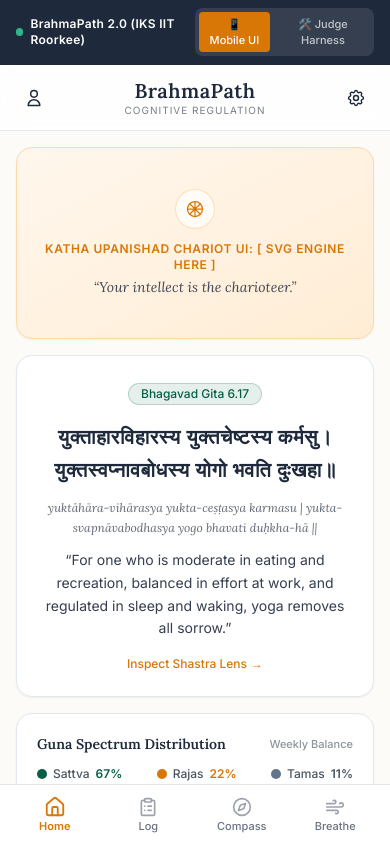
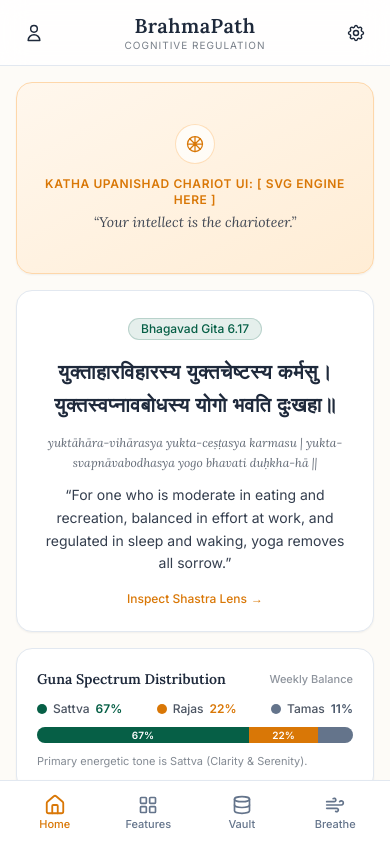
Before and after one commit to aayushm-stack/AAMIGA_serror, a React (Vite) app: page / in a window 390 px wide. Shown: the top 842 px of the page. Built offline with nearby package versions, Linux system fonts and the light colour scheme.

Commit message:
feat(nav): update mobile navigation architecture to 4 tabs with preserved DevHarness access

```diff
--- a/src/App.tsx
+++ b/src/App.tsx
@@ -13,6 +13,7 @@ import {
   BhavaCompassGrid,
   BhavaResultCard,
   type BhavaKey,
+  type BhavaItem,
   DoshaBalancingCard,
   GunaProgressBar,
   DashboardView,
@@ -20,8 +21,10 @@ import {
 } from './components';
 import dailyVersesData from './data/dailyVerses.json';
 
+type AppViewTab = 'home' | 'features' | 'vault' | 'breathe' | 'harness';
+
 /**
- * Main application interior connected to live IKS logic via useBrahmaPath().
+ * Main application content bound to the global IKS context and unified navigation.
  */
 function MainContent() {
   const {
@@ -32,19 +35,20 @@ function MainContent() {
     activeLensData,
     openShastraLens,
     closeShastraLens,
+    exportPlainJsonBackup,
+    exportEncryptedBackup,
   } = useBrahmaPath();
 
-  // Active view mode: production Mobile UI or full Judge/Dev Harness
-  const [viewMode, setViewMode] = useState<'mobile' | 'harness'>('mobile');
-  const [activeTab, setActiveTab] = useState<NavTab>('home');
+  // Navigation tab state: 'home' | 'features' | 'vault' | 'breathe' | 'harness'
+  const [activeTab, setActiveTab] = useState<AppViewTab>('home');
 
   // Bhava Compass interaction state
   const [selectedBhavaKey, setSelectedBhavaKey] = useState<BhavaKey | null>(null);
 
-  // Today's featured verse
+  // Today's featured shastra verse
   const todayVerse = dailyVersesData[1] || dailyVersesData[0];
 
-  // Convert Dosha diagnosis to Guna state for Milan's DoshaBalancingCard
+  // Derive dominant Guna for Milan's DoshaBalancingCard
   const dominantGunaType =
     gunaDistribution.sattva >= 55
       ? 'Sattva'
@@ -54,64 +58,52 @@ function MainContent() {
 
   return (
     <div className="min-h-screen bg-parchment text-charcoal font-sans antialiased">
-      {/* Top Banner to switch between Production Mobile UI & Deep Dev Harness */}
-      <div className="bg-charcoal text-white text-xs px-4 py-2 flex items-center justify-between border-b border-charcoal/30">
+      {/* ================= VIEW 1: DEVELOPER / JUDGE TEST HARNESS ================= */}
+      {activeTab === 'harness' ? (
+        <div>
+          {/* Header to quickly navigate back to the Mobile UI */}
+          <div className="bg-[#1E293B] text-white text-xs px-4 py-2.5 flex items-center justify-between border-b border-slate-700 sticky top-0 z-50 shadow-md">
             <div className="flex items-center gap-2">
-          <span className="w-2 h-2 rounded-full bg-emerald-400 animate-pulse"></span>
-          <span className="font-semibold tracking-wide">BrahmaPath 2.0 (IKS IIT Roorkee)</span>
+              <span className="w-2 h-2 rounded-full bg-amber-400 animate-pulse"></span>
+              <span className="font-semibold tracking-wide">
+                BrahmaPath Dev / Judge Harness Mode
+              </span>
             </div>
-        <div className="flex items-center gap-1.5 bg-white/10 p-1 rounded-lg">
             <button
               type="button"
-            onClick={() => setViewMode('mobile')}
-            className={`px-2.5 py-1 rounded text-[11px] font-medium transition ${
-              viewMode === 'mobile'
-                ? 'bg-terracotta text-white shadow-xs'
-                : 'text-white/70 hover:text-white'
-            }`}
+              onClick={() => setActiveTab('home')}
+              className="px-3 py-1 bg-[#D97706] text-white rounded text-xs font-semibold hover:bg-amber-700 transition flex items-center gap-1 shadow-xs"
             >
-            📱 Mobile UI
-          </button>
-          <button
-            type="button"
-            onClick={() => setViewMode('harness')}
-            className={`px-2.5 py-1 rounded text-[11px] font-medium transition ${
-              viewMode === 'harness'
-                ? 'bg-terracotta text-white shadow-xs'
-                : 'text-white/70 hover:text-white'
-            }`}
-          >
-            🛠️ Judge Harness
+              📱 Back to Mobile UI
             </button>
           </div>
+
+          {/* DevHarness component kept 100% intact for developer/judge evaluation */}
+          <DevHarness />
         </div>
-
-      {viewMode === 'harness' ? (
-        /* Full End-to-End Judge & Developer Test Harness */
-        <DevHarness />
       ) : (
-        /* Milan's Production Mobile-First Layout */
+        /* ================= VIEW 2: PRODUCTION MOBILE-FIRST UI ================= */
         <AppLayout>
-          {/* Top Bar with Shastra Trigger */}
+          {/* Top Bar with Settings (⚙️) icon switching to DevHarness */}
           <TopBar
             onProfileClick={() => openShastraLens('chariot')}
-            onSettingsClick={() => setViewMode('harness')}
+            onSettingsClick={() => setActiveTab('harness')}
           />
 
           <main className="p-4 space-y-4">
-            {/* ================= TAB 1: HOME ================= */}
+            {/* 1. HOME TAB */}
             {activeTab === 'home' && (
               <div className="space-y-4">
                 {/* Katha Upanishad Chariot Allegory */}
                 <ChariotHome />
 
-                {/* Daily Gita / Sutra Anchor Verse */}
+                {/* Daily Anchor Shloka */}
                 <DailyVerseCard
                   verse={todayVerse}
                   onOpenShastraLens={() => openShastraLens('trayopastambha')}
                 />
 
-                {/* Live Guna Distribution Progress */}
+                {/* Live Tri-Guna Balance Progress */}
                 <GunaProgressBar distribution={gunaDistribution} />
 
                 {/* Dosha & Circadian Balancing Recommendation */}
@@ -122,27 +114,27 @@ function MainContent() {
               </div>
             )}
 
-            {/* ================= TAB 2: TRAYOPASTAMBHA LOG ================= */}
-            {activeTab === 'log' && (
+            {/* 2. FEATURES TAB (Sadhana Hub & Bhava Compass) */}
+            {activeTab === 'features' && (
               <div className="space-y-4">
-                <div className="border-b pb-2">
+                <div className="border-b border-slate-200 pb-2">
                   <h2 className="font-serif text-lg font-bold text-charcoal">
-                    Trayopastambha (The 3 Pillars)
+                    Features &amp; Practices
                   </h2>
                   <p className="text-xs text-charcoal/60">
-                    Charaka Samhita Sutrasthana 11.35
+                    Trayopastambha logging, YS 1.33 Bhāva Compass &amp; Interceptor
                   </p>
                 </div>
 
-                {/* Ahara Sensory Intake Card */}
+                {/* Trayopastambha Logging Card */}
                 <TrayopastambhaCard
-                  value={todayLog?.ahara.sensoryMindfulnessScore ?? 3}
+                  value={todayLog?.ahara.sensoryMindfulnessScore ?? 4}
                   onValueChange={(val) => {
                     const today = new Date().toISOString().split('T')[0];
                     const existingAhara = todayLog?.ahara ?? {
                       nutritionQuality: 'Sattvic',
                       digitalConsumptionMinutes: 90,
-                      sensoryMindfulnessScore: 3,
+                      sensoryMindfulnessScore: 4,
                     };
                     const existingNidra = todayLog?.nidra ?? {
                       hoursSlept: 7.5,
@@ -165,50 +157,30 @@ function MainContent() {
                         nidra: existingNidra,
                         brahmacharya: existingBrahmacharya,
                       },
-                      78
+                      82
                     );
                   }}
                   onInspectShastra={() => openShastraLens('trayopastambha')}
                 />
 
-                {/* Quick Pause Gate Trigger Shortcut */}
-                <div className="p-4 bg-orange-50/60 border border-orange-200 rounded-2xl flex items-center justify-between">
-                  <div>
-                    <h4 className="text-xs font-bold text-terracotta-dark uppercase tracking-wider">
-                      Feeling the Compulsive Pull?
-                    </h4>
-                    <p className="text-xs text-charcoal/70">
-                      Engage the 90-second Gita 2.62 Pause Gate.
-                    </p>
-                  </div>
+                {/* Bhāva Compass (Chitta Prasādanam - YS 1.33) */}
+                <div className="pt-2">
+                  <div className="flex items-center justify-between mb-2">
+                    <h3 className="font-serif text-sm font-bold text-charcoal">
+                      Bhāva Compass (YS 1.33)
+                    </h3>
                     <button
                       type="button"
-                    onClick={() => {
-                      setViewMode('harness');
-                    }}
-                    className="px-3 py-1.5 bg-terracotta text-white text-xs font-semibold rounded-xl hover:bg-terracotta-dark transition shadow-xs"
+                      onClick={() => openShastraLens('chitta_prasadanam')}
+                      className="text-xs font-semibold text-[#065F46] hover:underline"
                     >
-                    Open Gate
+                      [Shastra Lens]
                     </button>
-                </div>
-              </div>
-            )}
-
-            {/* ================= TAB 3: BHAVA COMPASS ================= */}
-            {activeTab === 'compass' && (
-              <div className="space-y-4">
-                <div className="border-b pb-2">
-                  <h2 className="font-serif text-lg font-bold text-charcoal">
-                    Bhāva Compass (Chitta Prasādanam)
-                  </h2>
-                  <p className="text-xs text-charcoal/60">
-                    Patanjali Yoga Sutras 1.33
-                  </p>
                   </div>
 
                   {!selectedBhavaKey ? (
                     <BhavaCompassGrid
-                    onSelect={(item) => setSelectedBhavaKey(item.key)}
+                      onSelect={(item: BhavaItem) => setSelectedBhavaKey(item.key)}
                       selectedKey={selectedBhavaKey}
                       onInspectShastra={() => openShastraLens('chitta_prasadanam')}
                     />
@@ -224,39 +196,108 @@ function MainContent() {
                           : 'Upeksha'
                       }
                       onBack={() => setSelectedBhavaKey(null)}
-                    onSubmit={(reframe) => {
-                      alert(`Reflective thought grounded in YS 1.33: "${reframe}"`);
+                      onSubmit={(reflection) => {
+                        alert(`Reflection saved to sadhana memory: "${reflection}"`);
                         setSelectedBhavaKey(null);
                       }}
                     />
                   )}
                 </div>
+
+                {/* Pause Gate Shortcut */}
+                <div className="p-4 bg-amber-50/70 border border-amber-200 rounded-2xl flex items-center justify-between shadow-xs">
+                  <div>
+                    <h4 className="text-xs font-bold text-[#D97706] uppercase tracking-wider">
+                      Pause Gate (Loop Breaker)
+                    </h4>
+                    <p className="text-xs text-charcoal/70 mt-0.5">
+                      Gita 2.62-63 urge interceptor and cognitive reframe.
+                    </p>
+                  </div>
+                  <button
+                    type="button"
+                    onClick={() => setActiveTab('harness')}
+                    className="px-3 py-1.5 bg-[#D97706] text-white text-xs font-semibold rounded-xl hover:bg-amber-700 transition shadow-xs"
+                  >
+                    Launch Gate
+                  </button>
+                </div>
+              </div>
             )}
 
-            {/* ================= TAB 4: BREATHING SANCTUM ================= */}
+            {/* 3. VAULT TAB (Analytics & Offline Backup) */}
+            {activeTab === 'vault' && (
+              <div className="space-y-4">
+                <div className="border-b border-slate-200 pb-2">
+                  <h2 className="font-serif text-lg font-bold text-charcoal">
+                    Vault &amp; Analytics
+                  </h2>
+                  <p className="text-xs text-charcoal/60">
+                    Equilibrium metrics, trigger analytics, and encrypted storage
+                  </p>
+                </div>
+
+                {/* Milan's Dashboard Analytics View */}
+                <DashboardView
+                  gunaDistribution={gunaDistribution}
+                  onInspectShastra={() => openShastraLens('gunas')}
+                />
+
+                {/* Client-Side Vault Actions */}
+                <div className="bg-white rounded-2xl p-5 shadow-sm border border-slate-200 space-y-3">
+                  <h3 className="font-serif text-sm font-bold text-charcoal">
+                    Data Sovereignty &amp; Offline Backup
+                  </h3>
+                  <p className="text-xs text-slate-500">
+                    BrahmaPath runs 100% locally on your device without cloud telemetry.
+                  </p>
+                  <div className="grid grid-cols-2 gap-2 pt-1">
+                    <button
+                      type="button"
+                      onClick={exportPlainJsonBackup}
+                      className="py-2 px-3 bg-slate-100 hover:bg-slate-200 text-slate-800 text-xs font-medium rounded-xl transition border border-slate-200"
+                    >
+                      Export JSON
+                    </button>
+                    <button
+                      type="button"
+                      onClick={() => setActiveTab('harness')}
+                      className="py-2 px-3 bg-[#065F46] hover:bg-emerald-800 text-white text-xs font-semibold rounded-xl transition shadow-xs"
+                    >
+                      Encrypted Vault (.bplock)
+                    </button>
+                  </div>
+                </div>
+              </div>
+            )}
+
+            {/* 4. BREATHE TAB (Prāṇamaya Kosha Regulation) */}
             {activeTab === 'breathe' && (
               <div className="space-y-4">
-                <div className="border-b pb-2">
+                <div className="border-b border-slate-200 pb-2">
                   <h2 className="font-serif text-lg font-bold text-charcoal">
                     Breathing Sanctum
                   </h2>
                   <p className="text-xs text-charcoal/60">
-                    Prāṇamaya Kosha Autonomic Regulation
+                    Prāṇamaya Kosha autonomic vagal regulation
                   </p>
                 </div>
 
-                {/* Milan's Interactive Concentric Rings Breathing Circle */}
+                {/* Milan's Concentric Rings Breathing Circle */}
                 <BreathingCircle />
               </div>
             )}
           </main>
 
-          {/* Bottom Navigation */}
-          <BottomNav activeTab={activeTab} onTabChange={setActiveTab} />
+          {/* 4-Icon Bottom Navigation */}
+          <BottomNav
+            activeTab={activeTab as NavTab}
+            onTabChange={(tab) => setActiveTab(tab)}
+          />
         </AppLayout>
       )}
 
-      {/* Universal Shastra Lens Slide-out Drawer */}
+      {/* Slide-out Shastra Lens Drawer */}
       <ShastraLensDrawer
         isOpen={Boolean(activeLensData)}
         onClose={closeShastraLens}
--- a/src/components/Layout/BottomNav.tsx
+++ b/src/components/Layout/BottomNav.tsx
@@ -1,10 +1,10 @@
 import React from 'react';
-import { Home, ClipboardList, Compass, Wind } from 'lucide-react';
+import { Home, LayoutGrid, Database, Wind } from 'lucide-react';
 
-export type NavTab = 'home' | 'log' | 'compass' | 'breathe';
+export type NavTab = 'home' | 'features' | 'vault' | 'breathe';
 
 interface BottomNavProps {
-  activeTab: NavTab;
+  activeTab: NavTab | 'harness';
   onTabChange: (tab: NavTab) => void;
 }
 
@@ -16,8 +16,8 @@ interface NavItem {
 
 const navItems: NavItem[] = [
   { id: 'home', label: 'Home', icon: Home },
-  { id: 'log', label: 'Log', icon: ClipboardList },
-  { id: 'compass', label: 'Compass', icon: Compass },
+  { id: 'features', label: 'Features', icon: LayoutGrid },
+  { id: 'vault', label: 'Vault', icon: Database },
   { id: 'breathe', label: 'Breathe', icon: Wind },
 ];
 
@@ -26,7 +26,7 @@ export const BottomNav: React.FC<BottomNavProps> = ({
   onTabChange,
 }) => {
   return (
-    <nav className="fixed bottom-0 w-full max-w-md bg-white border-t border-gray-200 z-30">
+    <nav className="fixed bottom-0 w-full max-w-md bg-white border-t border-slate-200 z-30 shadow-lg">
       <div className="flex items-center justify-around py-2 px-2">
         {navItems.map((item) => {
           const Icon = item.icon;
@@ -37,20 +37,20 @@ export const BottomNav: React.FC<BottomNavProps> = ({
               key={item.id}
               type="button"
               onClick={() => onTabChange(item.id)}
-              className={`flex flex-col items-center justify-center flex-1 py-1 px-2 rounded-xl transition-colors duration-150 ${
+              className={`flex flex-col items-center justify-center flex-1 py-1.5 px-2 rounded-xl transition-colors duration-150 ${
                 isActive
-                  ? 'text-terracotta'
-                  : 'text-gray-400 hover:text-charcoal'
+                  ? 'text-[#D97706]'
+                  : 'text-[#64748B] hover:text-slate-900'
               }`}
             >
               <Icon
                 className={`w-5 h-5 transition-transform duration-150 ${
-                  isActive ? 'scale-110' : ''
+                  isActive ? 'scale-110 text-[#D97706]' : 'text-[#64748B]'
                 }`}
               />
               <span
                 className={`text-[11px] mt-1 font-medium leading-none ${
-                  isActive ? 'text-terracotta font-semibold' : 'text-gray-500'
+                  isActive ? 'text-[#D97706] font-bold' : 'text-[#64748B]'
                 }`}
               >
                 {item.label}
```
Lines whose indentation alone changed are shown as unchanged.
